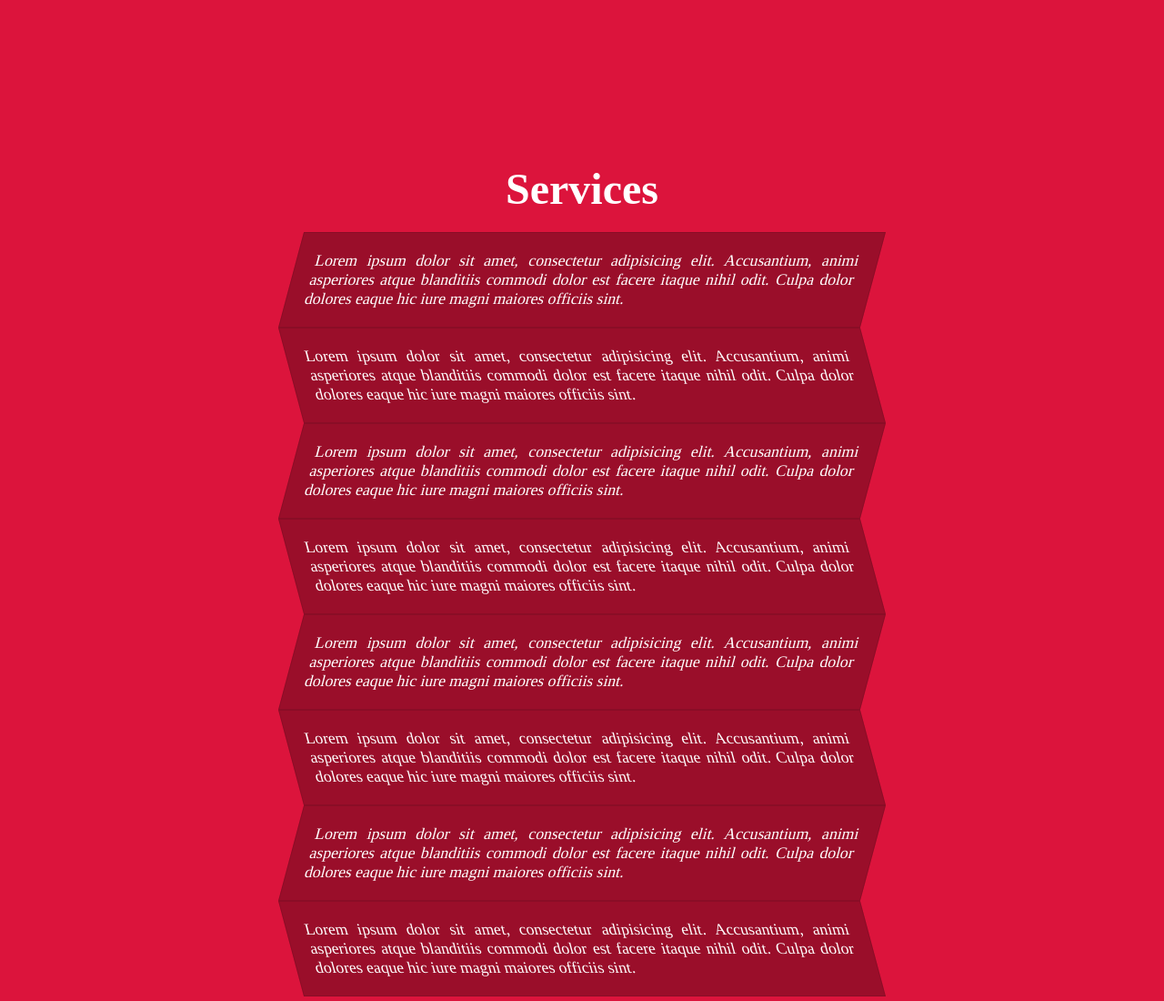
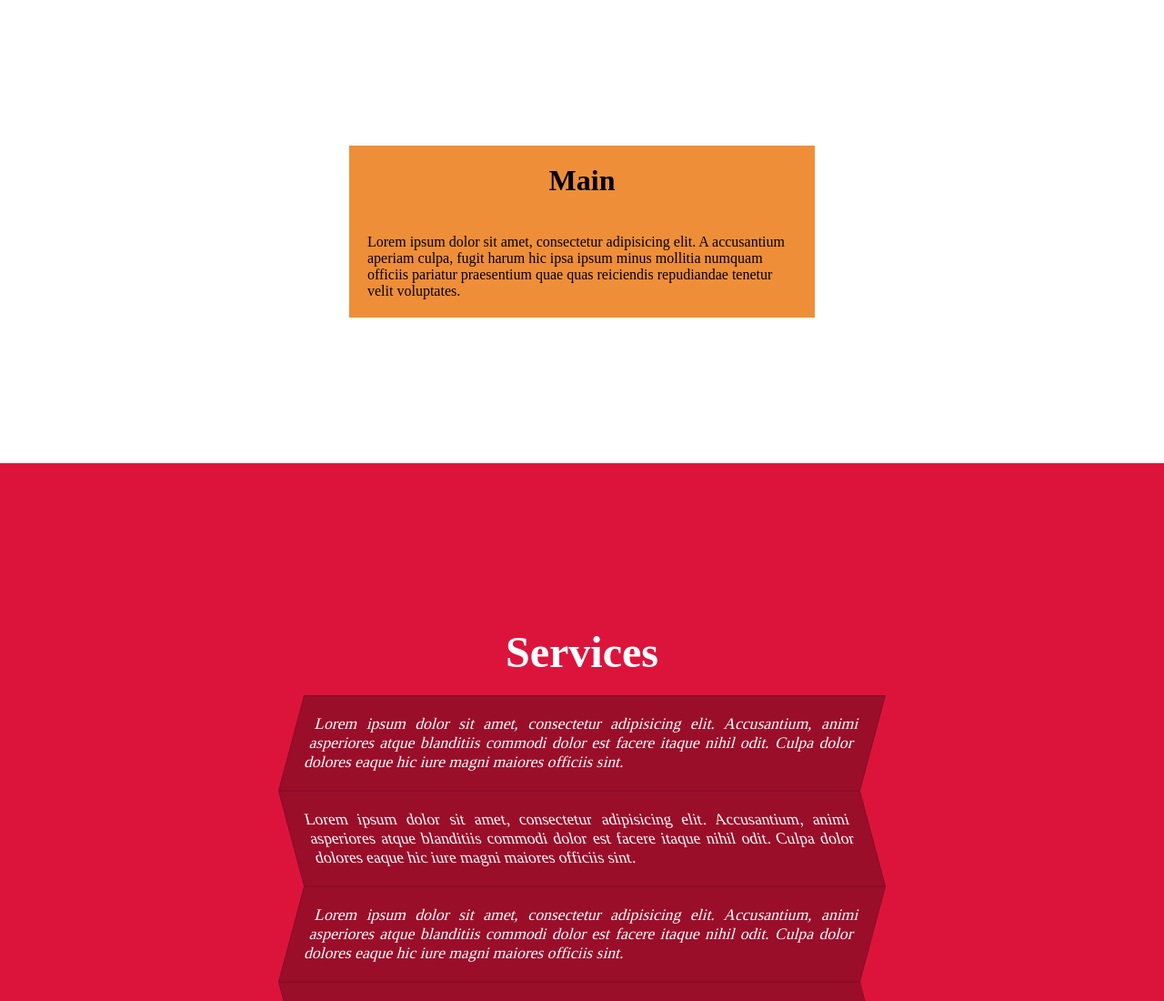
Before and after one commit to matheusalxds/css3-master-series-css-animations-transforms-transitions, a website: page index.html in a window 1280 px wide. Shown: the top 1100 px of the page at 91% size. Drawn offline with Linux system fonts and the light colour scheme; a web font is replaced by a local one.

Commit message:
Translating div in hover

```diff
--- a/index.html
+++ b/index.html
@@ -10,6 +10,24 @@
     <link href="https://fonts.googleapis.com/css?family=Atomic+Age" rel="stylesheet">
   </head>
   <body>
+    <section class="section-transform-translate">
+      <div class="section-transform-translate__wrapper">
+        <div class="section-transform-translate__main">
+          <h2>Main</h2>
+          <p>Lorem ipsum dolor sit amet, consectetur adipisicing elit. A accusantium aperiam culpa, fugit harum hic ipsa
+            ipsum minus mollitia numquam officiis pariatur praesentium quae quas reiciendis repudiandae tenetur velit
+            voluptates.
+          </p>
+        </div>
+        <div class="section-transform-translate__hover">
+          <h2>Hover</h2>
+          <p>Lorem ipsum dolor sit amet, consectetur adipisicing elit. A accusantium aperiam culpa, fugit harum hic ipsa
+            ipsum minus mollitia numquam officiis pariatur praesentium quae quas reiciendis repudiandae tenetur velit
+            voluptates.
+          </p>
+        </div>
+      </div>
+    </section>
     <section class="section-transform-content">
       <div class="section-transform-content__wrapper">
         <h1>Services</h1>
--- a/sass/_layout.scss
+++ b/sass/_layout.scss
@@ -2,7 +2,8 @@
 .section-fade,
 .section-btn-hover,
 .section-transform,
-.section-transform-content {
+.section-transform-content,
+.section-transform-translate {
   display: flex;
   align-items: center;
   justify-content: center;
--- a/sass/_transform.scss
+++ b/sass/_transform.scss
@@ -100,7 +100,6 @@
     }
 
     /*
-
     Code to straighten the text
 
     &:nth-child(2n+1) .section-transform-content__p {
@@ -117,3 +116,40 @@
     padding: 20px;
   }
 }
+
+.section-transform-translate {
+  &__wrapper {
+    width: 40%;
+    position: relative;
+    background-color: grey;
+    overflow: hidden;
+
+    h2 {
+      font-size: 2em;
+      text-align: center;
+      padding: 20px;
+    }
+
+    p {
+      padding: 20px;
+    }
+  }
+
+  &__wrapper:hover &__hover {
+    transform: translateX(0);
+  }
+
+  &__main {
+    background-color: #ef8e38;
+  }
+
+  &__hover {
+    background-color: #108dc7;
+    position: absolute;
+    top: 0;
+    left: 0;
+    width: 100%;
+    transition: transform .5s cubic-bezier(0,.01,1,-0.07);
+    transform: translateX(-580px);
+  }
+}
```
Also changed, not shown: css/style.css.
